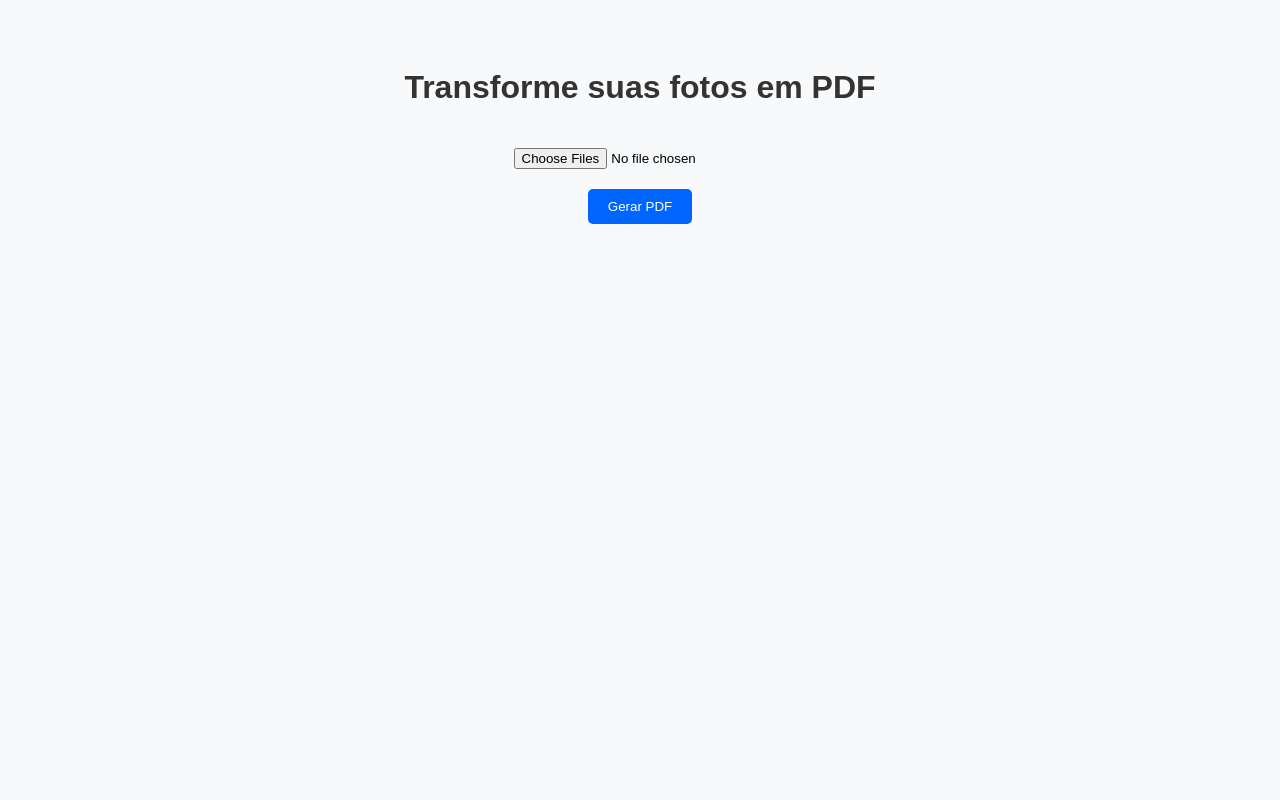
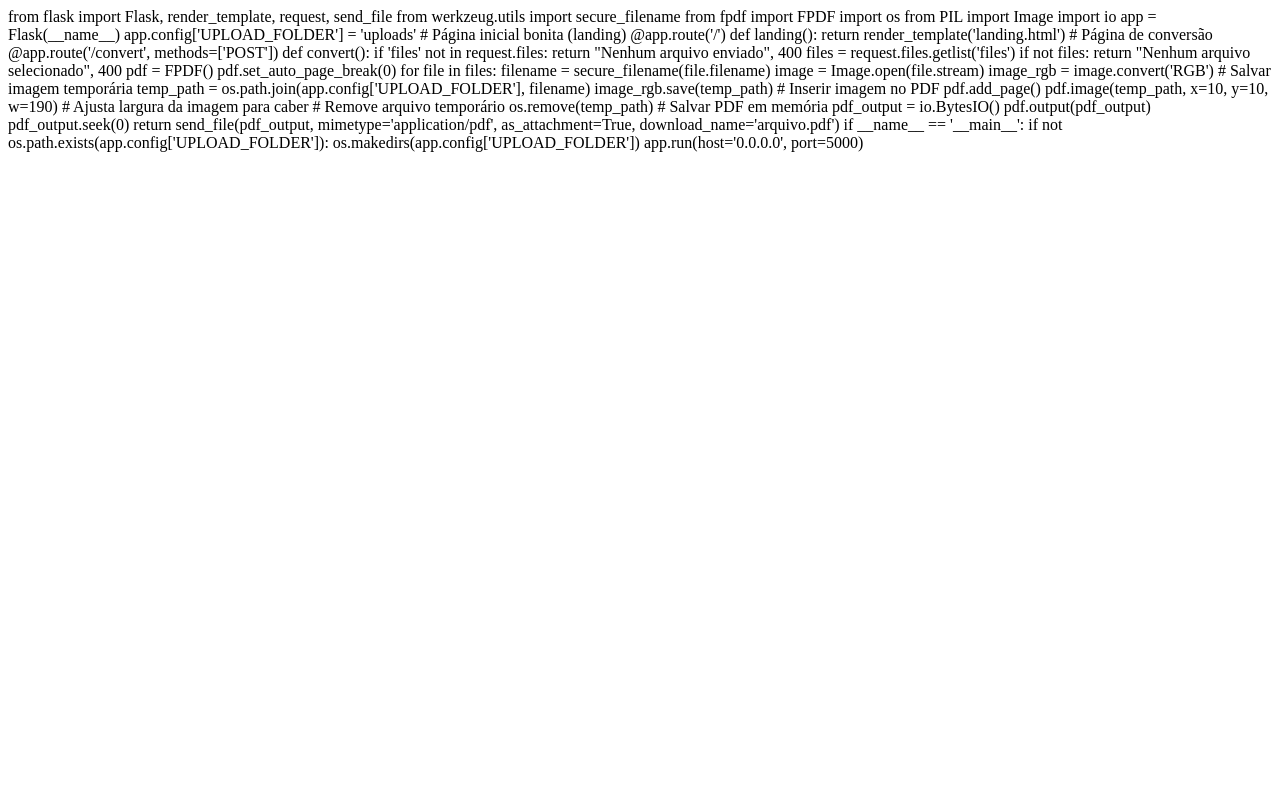
Before and after one commit to LeandroBrito98/pdfbot, a FastAPI app: page / in a window 1280 px wide. Run offline with FastAPI, Linux system fonts and the light colour scheme.

Commit message:
Update index.html

```diff
--- a/templates/index.html
+++ b/templates/index.html
@@ -1,85 +1,55 @@
-<!DOCTYPE html>
-<html lang="pt-BR">
-<head>
-  <meta charset="UTF-8" />
-  <meta name="viewport" content="width=device-width, initial-scale=1.0" />
-  <title>Gerador de PDF</title>
-  <style>
-    body {
-      font-family: Arial, sans-serif;
-      text-align: center;
-      padding: 40px;
-      background-color: #f8f9fa;
-    }
-    h1 {
-      color: #333;
-    }
-    input[type="file"] {
-      margin: 20px 0;
-    }
-    #downloadLink {
-      margin-top: 20px;
-      display: none;
-    }
-    button {
-      padding: 10px 20px;
-      background-color: #0066ff;
-      color: white;
-      border: none;
-      border-radius: 5px;
-      cursor: pointer;
-    }
-    button:disabled {
-      background-color: #aaa;
-    }
-  </style>
-</head>
-<body>
+from flask import Flask, render_template, request, send_file
+from werkzeug.utils import secure_filename
+from fpdf import FPDF
+import os
+from PIL import Image
+import io
 
-  <h1>Transforme suas fotos em PDF</h1>
-  <input type="file" id="fileInput" multiple accept="image/*" />
-  <br />
-  <button onclick="uploadFiles()">Gerar PDF</button>
+app = Flask(__name__)
+app.config['UPLOAD_FOLDER'] = 'uploads'
 
-  <div id="downloadLink">
-    <p>PDF gerado com sucesso!</p>
-    <a id="pdfLink" href="#" download="arquivo.pdf">Clique aqui para baixar</a>
-  </div>
+# Página inicial bonita (landing)
+@app.route('/')
+def landing():
+    return render_template('landing.html')
 
-  <script>
-    async function uploadFiles() {
-      const input = document.getElementById("fileInput");
-      const files = input.files;
+# Página de conversão
+@app.route('/convert', methods=['POST'])
+def convert():
+    if 'files' not in request.files:
+        return "Nenhum arquivo enviado", 400
 
-      if (files.length === 0) {
-        alert("Por favor, selecione ao menos uma imagem.");
-        return;
-      }
+    files = request.files.getlist('files')
+    if not files:
+        return "Nenhum arquivo selecionado", 400
 
-      const formData = new FormData();
-      for (let file of files) {
-        formData.append("files", file);
-      }
+    pdf = FPDF()
+    pdf.set_auto_page_break(0)
 
-      try {
-        const response = await fetch("https://pdfbot-74p2.onrender.com/convert/", {
-          method: "POST",
-          body: formData,
-        });
+    for file in files:
+        filename = secure_filename(file.filename)
+        image = Image.open(file.stream)
+        image_rgb = image.convert('RGB')
 
-        if (!response.ok) {
-          throw new Error("Erro ao gerar PDF.");
-        }
+        # Salvar imagem temporária
+        temp_path = os.path.join(app.config['UPLOAD_FOLDER'], filename)
+        image_rgb.save(temp_path)
 
-        const blob = await response.blob();
-        const url = window.URL.createObjectURL(blob);
-        document.getElementById("pdfLink").href = url;
-        document.getElementById("downloadLink").style.display = "block";
-      } catch (error) {
-        alert("Erro: " + error.message);
-      }
-    }
-  </script>
+        # Inserir imagem no PDF
+        pdf.add_page()
+        pdf.image(temp_path, x=10, y=10, w=190)  # Ajusta largura da imagem para caber
 
-</body>
-</html>
+        # Remove arquivo temporário
+        os.remove(temp_path)
+
+    # Salvar PDF em memória
+    pdf_output = io.BytesIO()
+    pdf.output(pdf_output)
+    pdf_output.seek(0)
+
+    return send_file(pdf_output, mimetype='application/pdf', as_attachment=True, download_name='arquivo.pdf')
+
+if __name__ == '__main__':
+    if not os.path.exists(app.config['UPLOAD_FOLDER']):
+        os.makedirs(app.config['UPLOAD_FOLDER'])
+    app.run(host='0.0.0.0', port=5000)
```
